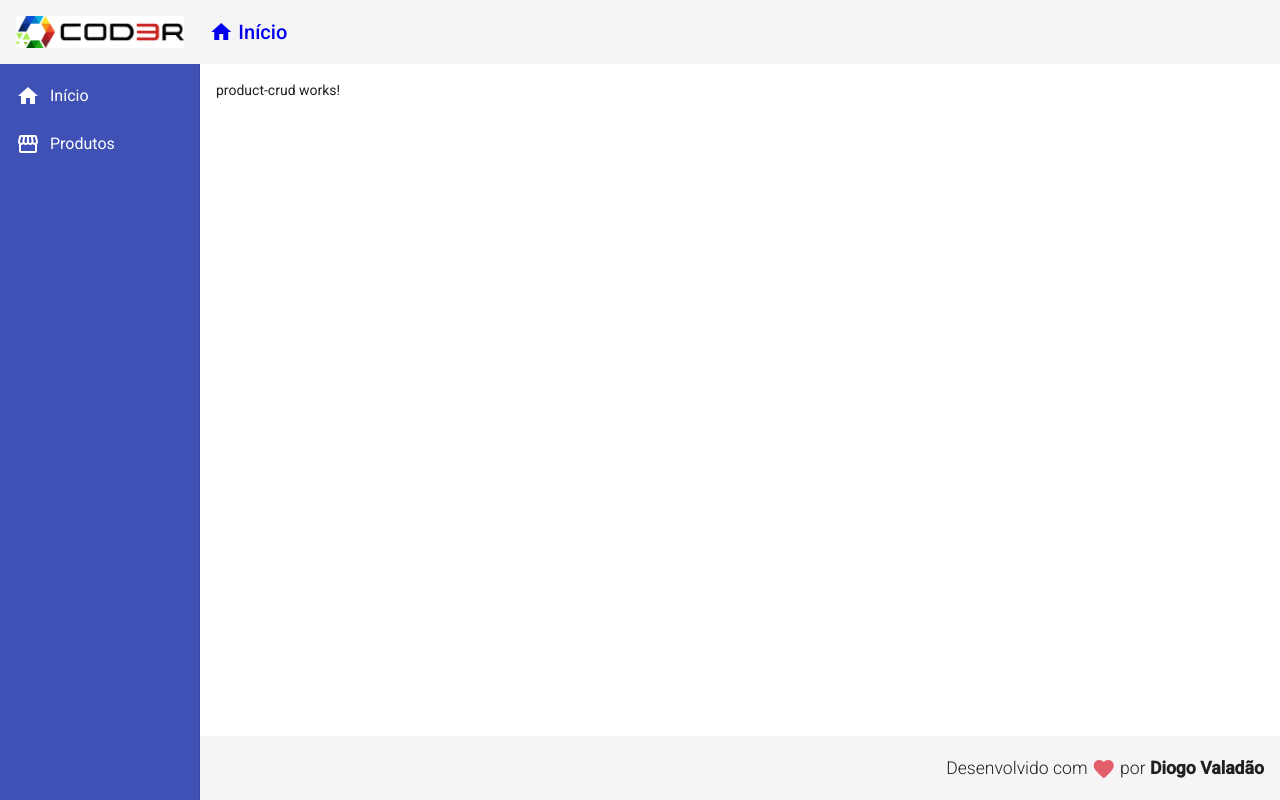
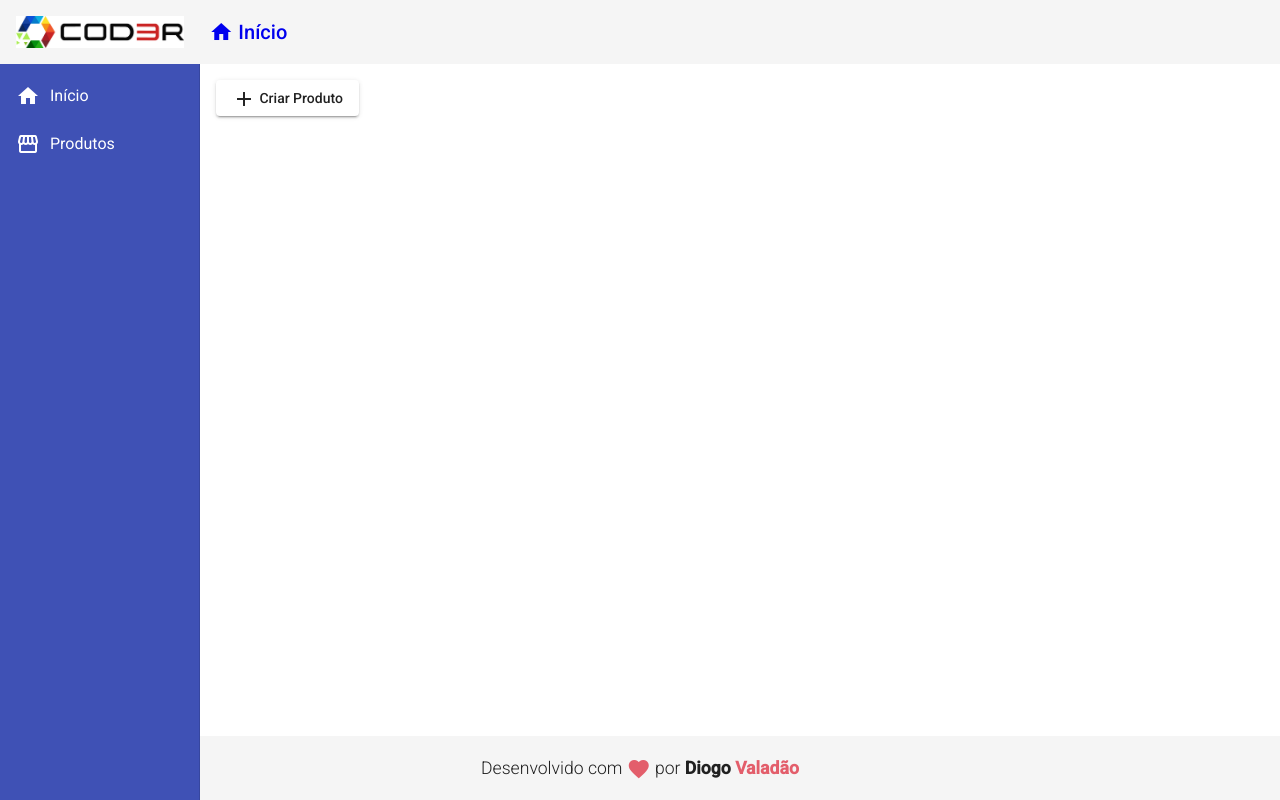
Before and after one commit to diogovaladao/angular, an Angular app in the folder crud/frontend/: page /products in a window 1280 px wide. Built offline with nearby package versions, Linux system fonts and the light colour scheme.

Commit message:
create-product criado

```diff
--- a/crud/frontend/src/app/app-routing.module.ts
+++ b/crud/frontend/src/app/app-routing.module.ts
@@ -1,11 +1,13 @@
 import { NgModule } from '@angular/core';
 import { RouterModule, Routes } from '@angular/router';
+import { ProductCreateComponent } from './components/product/product-create/product-create.component';
 import { HomeComponent } from './views/home/home.component';
 import { ProductCrudComponent } from './views/product-crud/product-crud.component';
 
 const routes: Routes = [
   { path: "", component: HomeComponent },
-  { path: "products", component: ProductCrudComponent }
+  { path: "products", component: ProductCrudComponent },
+  { path: "products/create", component: ProductCreateComponent }
 ];
 
 @NgModule({
--- /dev/null
+++ b/crud/frontend/src/app/components/product/product-create/product-create.component.html
@@ -0,0 +1 @@
+<h1>Criação de Produtos!</h1>
--- /dev/null
+++ b/crud/frontend/src/app/components/product/product-create/product-create.component.ts
@@ -0,0 +1,15 @@
+import { Component, OnInit } from '@angular/core';
+
+@Component({
+  selector: 'app-product-create',
+  templateUrl: './product-create.component.html',
+  styleUrls: ['./product-create.component.css']
+})
+export class ProductCreateComponent implements OnInit {
+
+  constructor() { }
+
+  ngOnInit(): void {
+  }
+
+}
--- a/crud/frontend/src/app/components/template/footer/footer.component.css
+++ b/crud/frontend/src/app/components/template/footer/footer.component.css
@@ -2,7 +2,7 @@
     position: fixed;
     bottom: 0;
     display: flex;
-    justify-content: flex-end;
+    justify-content: center;
 }
 
 .footer span{
--- a/crud/frontend/src/app/components/template/footer/footer.component.html
+++ b/crud/frontend/src/app/components/template/footer/footer.component.html
@@ -1,9 +1,9 @@
 <mat-toolbar class="footer">
     <span>
         Desenvolvido com
-        <i class="material-icons red v-middel">
+        <i class="material-icons v-middel" appRed>
             favorite
         </i>
-        por <strong>Diogo Valadão</strong>
+        por <strong>Diogo <strong class="red">Valadão</strong></strong>
     </span>
 </mat-toolbar>
--- /dev/null
+++ b/crud/frontend/src/app/directives/for.directive.ts
@@ -0,0 +1,18 @@
+import { TaggedTemplateExpr } from '@angular/compiler';
+import { Directive, Input, OnInit, TemplateRef, ViewContainerRef } from '@angular/core';
+
+@Directive({
+  selector: '[myFor]'
+})
+export class ForDirective implements OnInit {
+
+  @Input('myForEm') numbers?: number[]
+
+  constructor(private container: ViewContainerRef, private tamplate: TemplateRef<any>) { }
+
+  ngOnInit(): void {
+    for (let number of this.numbers!) {
+      this.container.createEmbeddedView(this.tamplate, { $implicit: number })
+    }
+  }
+}
--- /dev/null
+++ b/crud/frontend/src/app/directives/red.directive.ts
@@ -0,0 +1,13 @@
+import { Directive, ElementRef } from '@angular/core';
+import { elementAt } from 'rxjs';
+
+@Directive({
+  selector: '[appRed]'
+})
+export class RedDirective {
+
+  constructor(private el: ElementRef) {
+    el.nativeElement.style.color = "#e35e6b"
+   }
+
+}
--- a/crud/frontend/src/app/views/product-crud/product-crud.component.html
+++ b/crud/frontend/src/app/views/product-crud/product-crud.component.html
@@ -1 +1,6 @@
-<p>product-crud works!</p>
+<button mat-raised-button (click)="navigateToProductCreate()">
+    <i class="material-icons">
+        add
+    </i>
+    Criar Produto
+</button>
--- a/crud/frontend/src/app/views/product-crud/product-crud.component.ts
+++ b/crud/frontend/src/app/views/product-crud/product-crud.component.ts
@@ -1,4 +1,5 @@
 import { Component, OnInit } from '@angular/core';
+import { Router } from '@angular/router';
 
 @Component({
   selector: 'app-product-crud',
@@ -7,9 +8,13 @@ import { Component, OnInit } from '@angular/core';
 })
 export class ProductCrudComponent implements OnInit {
 
-  constructor() { }
+  constructor(private router: Router) { }
 
   ngOnInit(): void {
   }
 
+
+  navigateToProductCreate(): void{
+    this.router.navigate(['/products/create'])
+  }
 }
```
Also changed, not shown: crud/frontend/src/app/app.module.ts (+12 -4 lines), crud/frontend/src/app/components/product/product-create/product-create.component.css (added), crud/frontend/src/app/views/home/home.component.html (line endings or trailing spaces).
